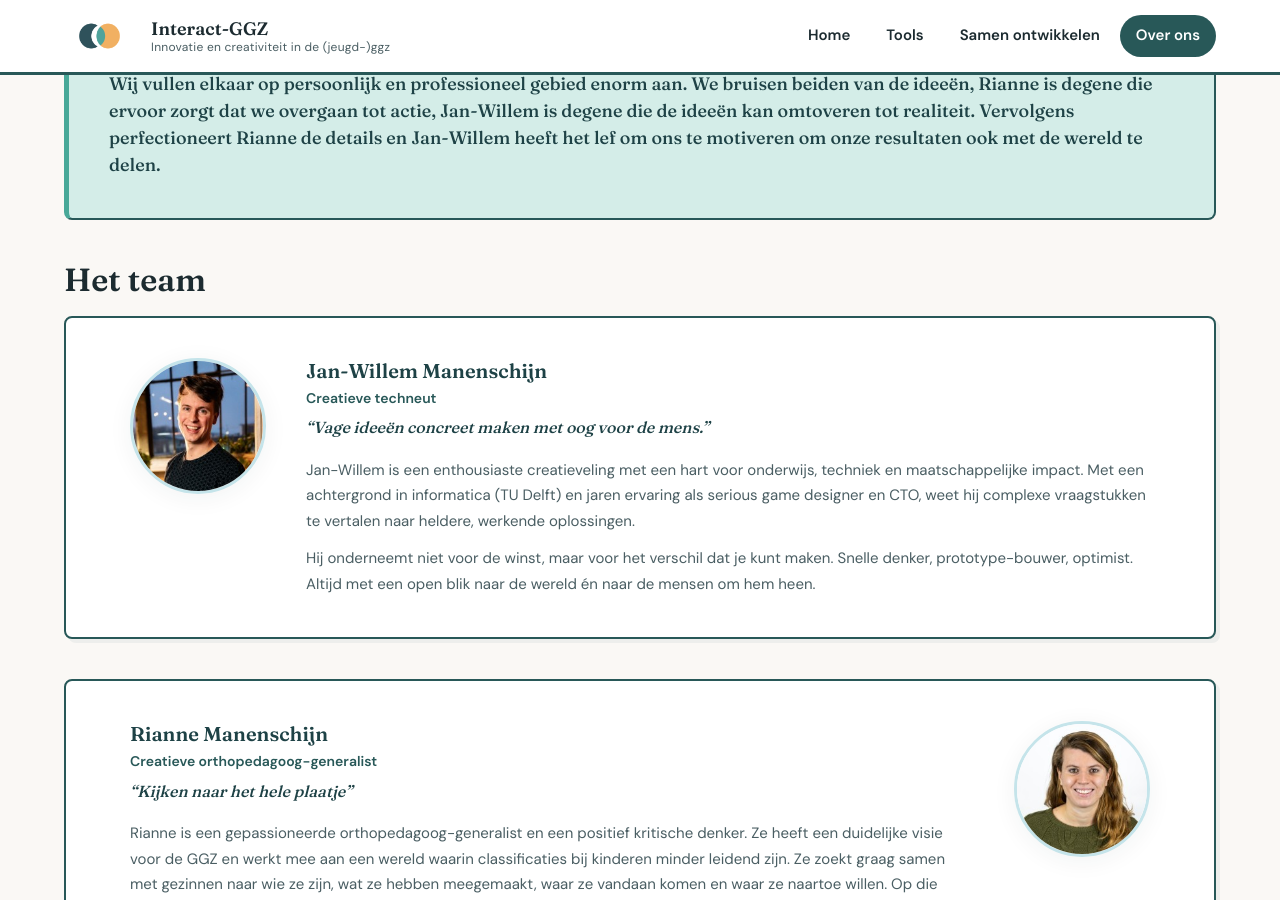
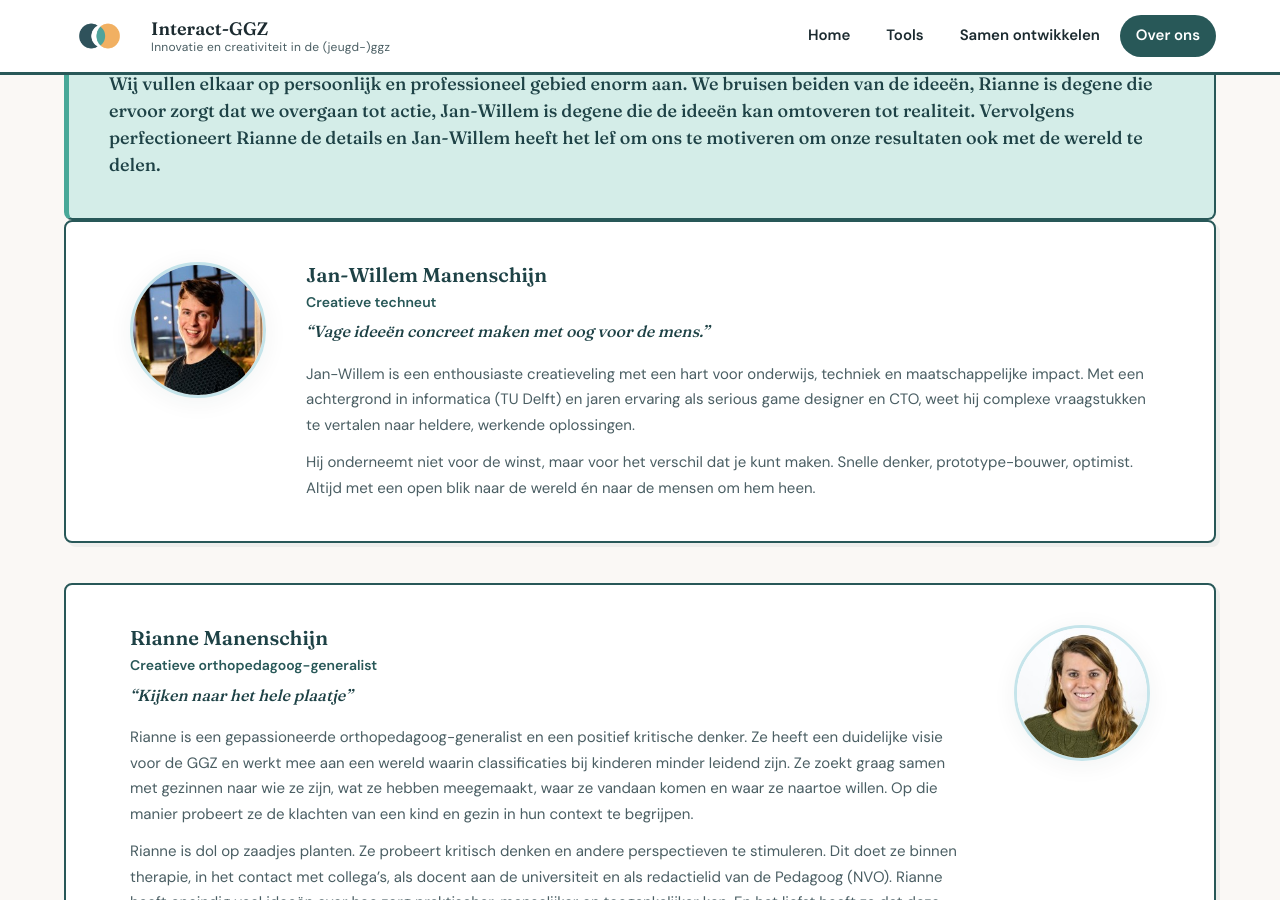
Before and after one commit to janwillemm/jari-website, a Jekyll site: the page built from over-ons.md, in a window 1280 px wide and 900 px high, scrolled down 877 px. Built offline with Jekyll 4.4.1, drawn with Linux system fonts in a browser that asks for light colours.

Commit message:
Verwijder overbodige sectietitel Het team op over-ons.
De teamprofielen spreken voor zich na Samen sterker, een aparte kop is niet nodig.

Co-authored-by: Cursor <cursoragent@cursor.com>

```diff
--- a/over-ons.md
+++ b/over-ons.md
@@ -37,8 +37,6 @@ technologie, serious gaming en AI samenkomen.
     de wereld te delen.
   </p>
 </div>
-
-## Het team
 
 <div class="team-grid">
 
```
